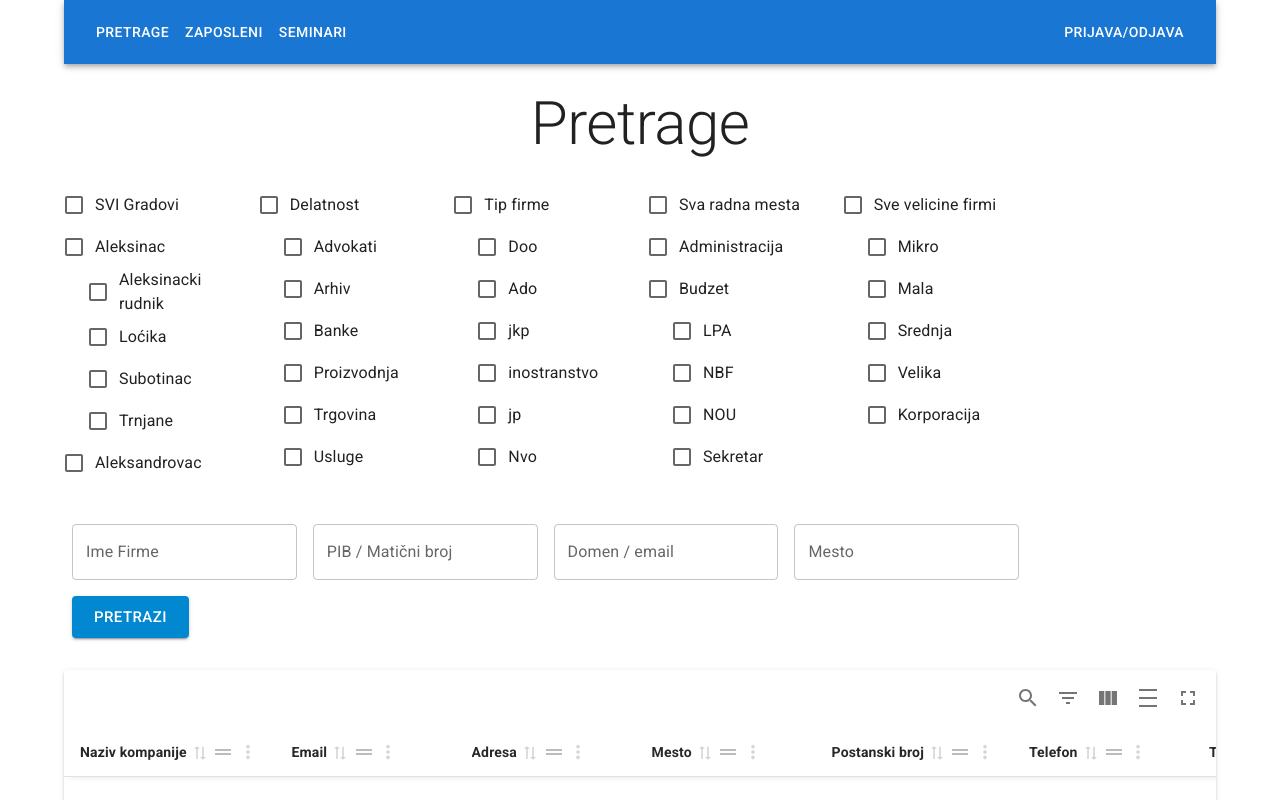
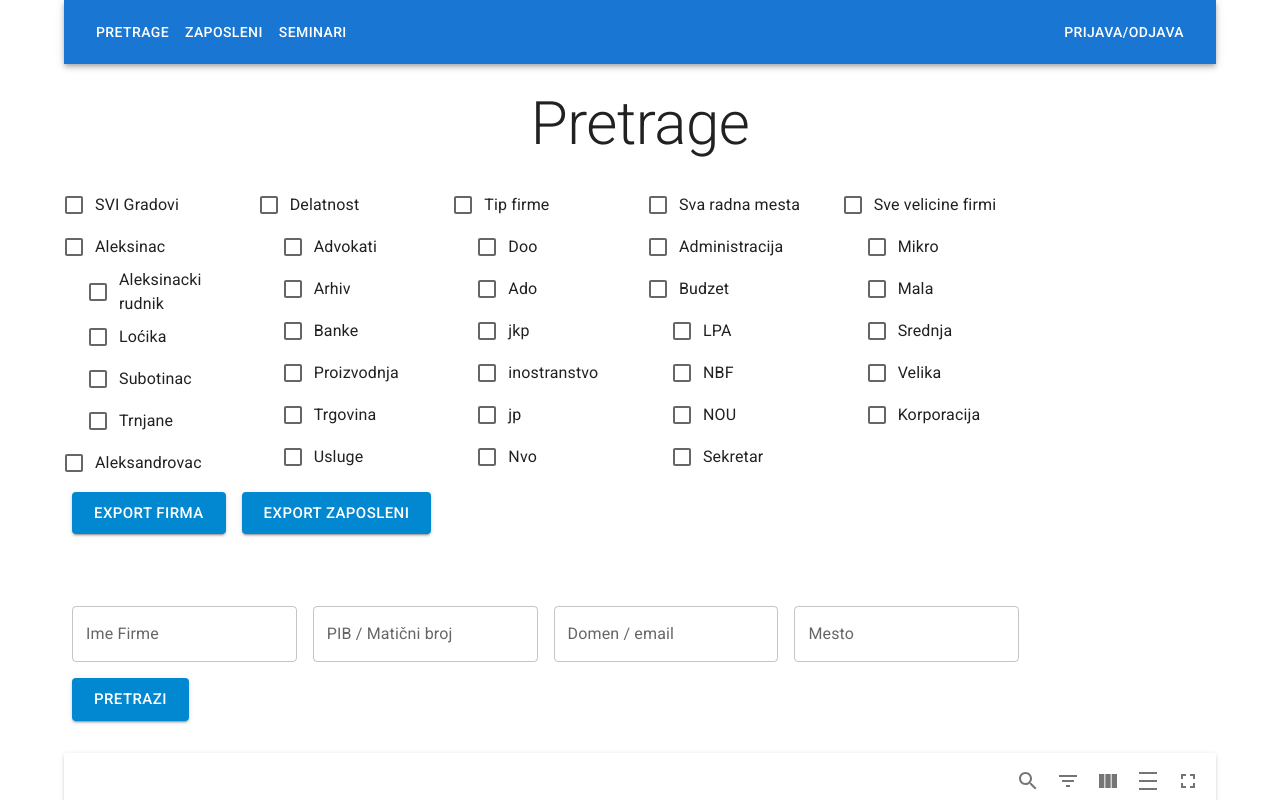
Before and after one commit to BogdanRaicevic/ied-projects, a React (Vite) app in the folder ied-fe/: page /pretrage in a window 1280 px wide. Shown: the top 800 px of the page. Built offline with nearby package versions, Linux system fonts and the light colour scheme; no server answers.

Commit message:
Export pretrage data for Firma and Zaposleni

```diff
--- a/ied-fe/src/api/firma.api.ts
+++ b/ied-fe/src/api/firma.api.ts
@@ -30,3 +30,17 @@ export const fetchSingleFirmaData = async (ID_firma: number): Promise<Company |
     throw error;
   }
 };
+
+export const exportData = async (queryParameters: any, exportSubject: "firma" | "zaposleni") => {
+  try {
+    const body = {
+      queryParameters,
+    };
+
+    const response = await axios.post(`${API_URL}/api/firma/export-${exportSubject}-data`, body);
+    return response.data;
+  } catch (error) {
+    console.error("Error exporting firma data:", error);
+    throw error;
+  }
+};
--- a/ied-fe/src/components/PrijavaOdjava/PrijavaOdjava.tsx
+++ b/ied-fe/src/components/PrijavaOdjava/PrijavaOdjava.tsx
@@ -1,7 +1,7 @@
 import { Stack } from "@mui/system";
 import { Switch, Typography } from "@mui/material";
 
-export default function ({
+export default function PrijavaOdjava({
   prijavljeniValue,
   prijavaChange,
 }: {
--- /dev/null
+++ b/ied-fe/src/components/SaveDataButton/SaveDataButton.tsx
@@ -0,0 +1,40 @@
+import Button from "@mui/material/Button";
+import { exportData } from "../../api/firma.api";
+
+type SaveButton = {
+  queryParameters: any;
+  fileName: string;
+  exportSubject: "firma" | "zaposleni";
+};
+
+export default function SaveDataButton({ queryParameters, fileName, exportSubject }: SaveButton) {
+  const handleExport = async () => {
+    try {
+      const data = await exportData(queryParameters, exportSubject);
+      const blob = new Blob([data], { type: "text/csv" });
+      const url = URL.createObjectURL(blob);
+
+      const a = document.createElement("a");
+      a.href = url;
+      a.download = `${fileName}.csv`;
+      document.body.appendChild(a);
+      a.click();
+      document.body.removeChild(a);
+      URL.revokeObjectURL(url);
+    } catch (error) {
+      console.error("Error exporting data:", error);
+    }
+  };
+
+  return (
+    <Button
+      onClick={handleExport}
+      variant="contained"
+      sx={{ m: 1, mb: 4 }}
+      size="large"
+      color="info"
+    >
+      Export {exportSubject}
+    </Button>
+  );
+}
--- /dev/null
+++ b/ied-fe/src/components/SaveDataButton/index.tsx
@@ -0,0 +1,2 @@
+import SaveDataButton from "./SaveDataButton";
+export default SaveDataButton;
--- a/ied-fe/src/pages/Pretrage.tsx
+++ b/ied-fe/src/pages/Pretrage.tsx
@@ -5,6 +5,7 @@ import { fakeRadnaMesta } from "../fakeData/companyData";
 import Grid from "@mui/material/Unstable_Grid2";
 import { Button, TextField } from "@mui/material";
 import { Box } from "@mui/system";
+import SaveDataButton from "../components/SaveDataButton/SaveDataButton";
 
 export default function Pretrage() {
   const gradovi = [
@@ -90,6 +91,19 @@ export default function Pretrage() {
       <Grid container spacing={2}>
         {components}
       </Grid>
+
+      <SaveDataButton
+        exportSubject="firma"
+        fileName="pretrage_firma"
+        // TODO: fix hardcoded query params
+        queryParameters={{ pib: "101", delatnost: "Prehrambena industrija" }}
+      ></SaveDataButton>
+      <SaveDataButton
+        exportSubject="zaposleni"
+        fileName="pretrage_zaposleni"
+        // TODO: fix hardcoded query params
+        queryParameters={{ pib: "101", delatnost: "Prehrambena industrija" }}
+      ></SaveDataButton>
       <Box
         component="form"
         sx={{
```
Also changed, not shown: 2 other files (tests, documents, lock files or other folders).
